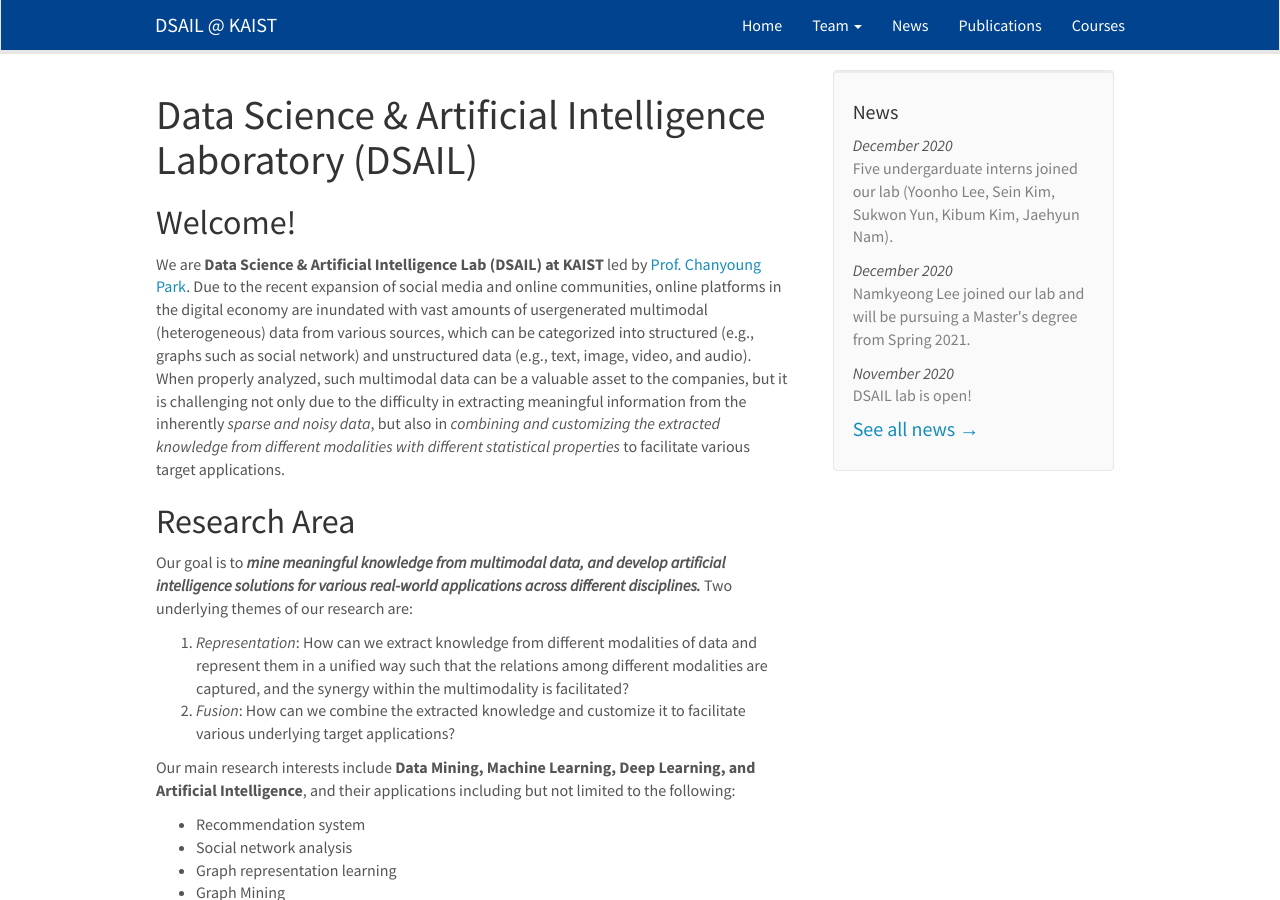
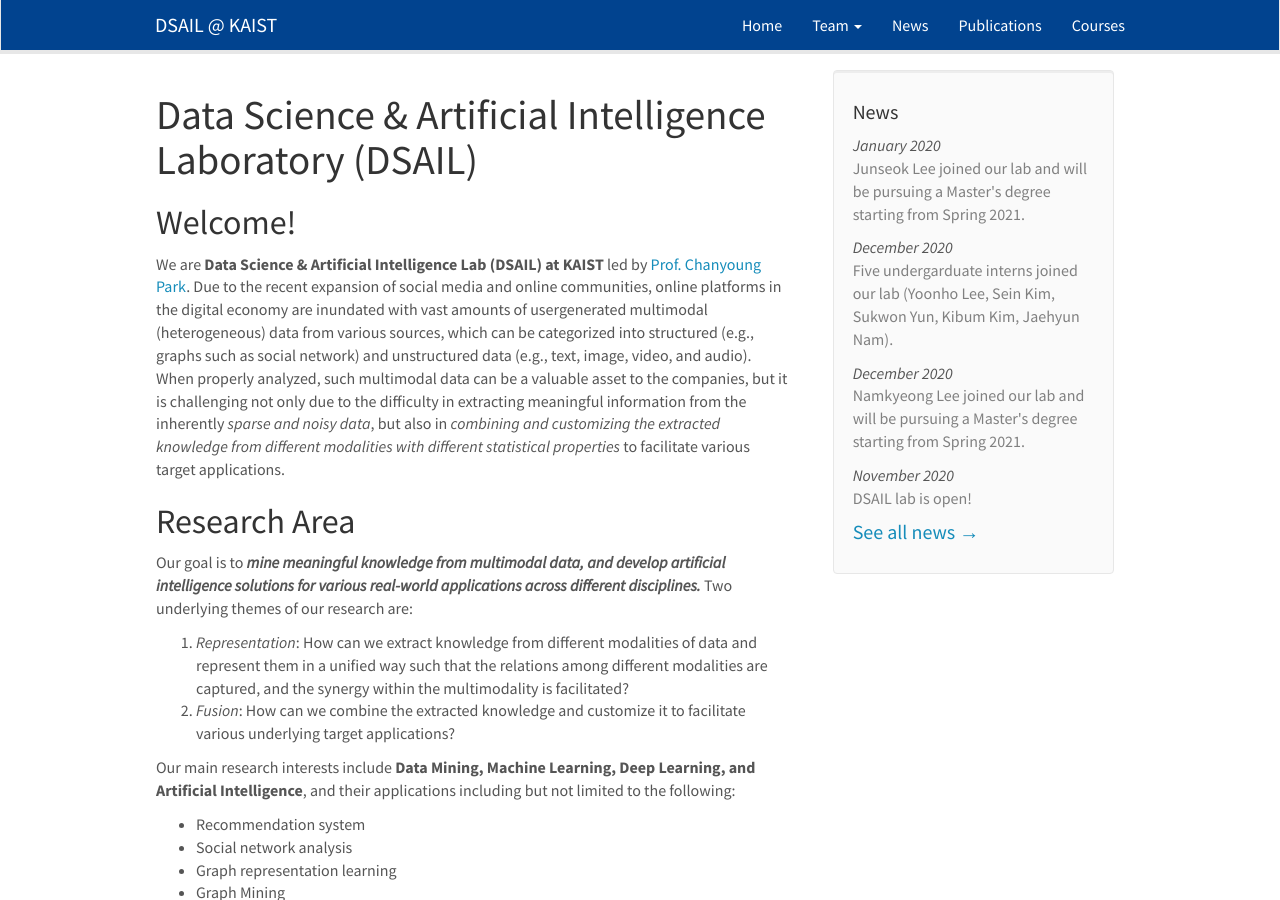
Before and after one commit to kaist-dsail/kaist-dsail.github.io, a Jekyll site: the page built from _pages/home.md, in a window 1280 px wide and 900 px high. Built offline with Jekyll 4.4.1, drawn with Linux system fonts in a browser that asks for light colours; nearby versions of some CDN libraries.

Commit message:
Update news.yml

```diff
--- a/_data/news.yml
+++ b/_data/news.yml
@@ -1,8 +1,11 @@
+- date: January 2020
+  headline: Junseok Lee joined our lab and will be pursuing a Master's degree starting from Spring 2021.
+
 - date: December 2020
   headline: Five undergarduate interns joined our lab (Yoonho Lee, Sein Kim, Sukwon Yun, Kibum Kim, Jaehyun Nam).
 
 - date: December 2020
-  headline: Namkyeong Lee joined our lab and will be pursuing a Master's degree from Spring 2021.
+  headline: Namkyeong Lee joined our lab and will be pursuing a Master's degree starting from Spring 2021.
 
 - date: November 2020
   headline: DSAIL lab is open!
```
